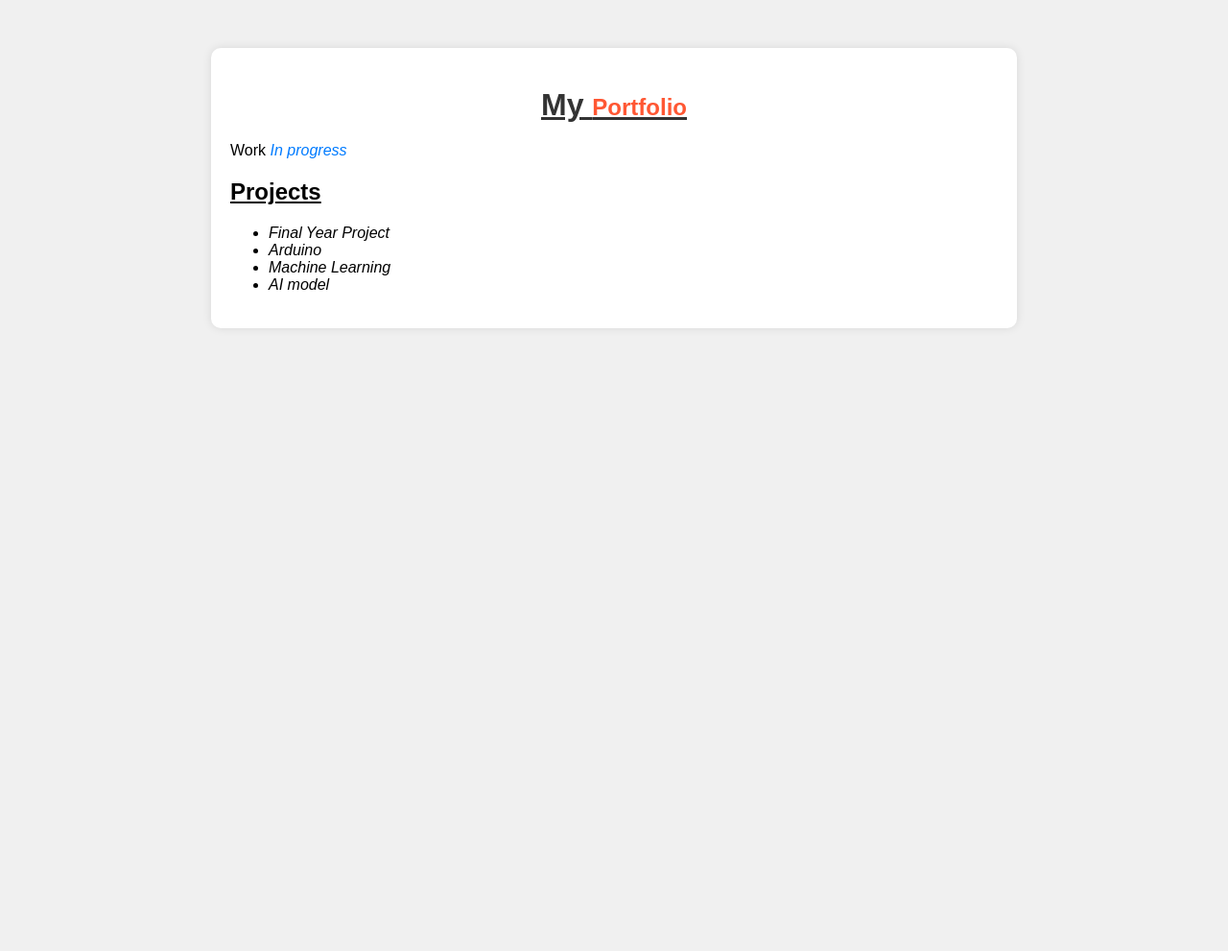
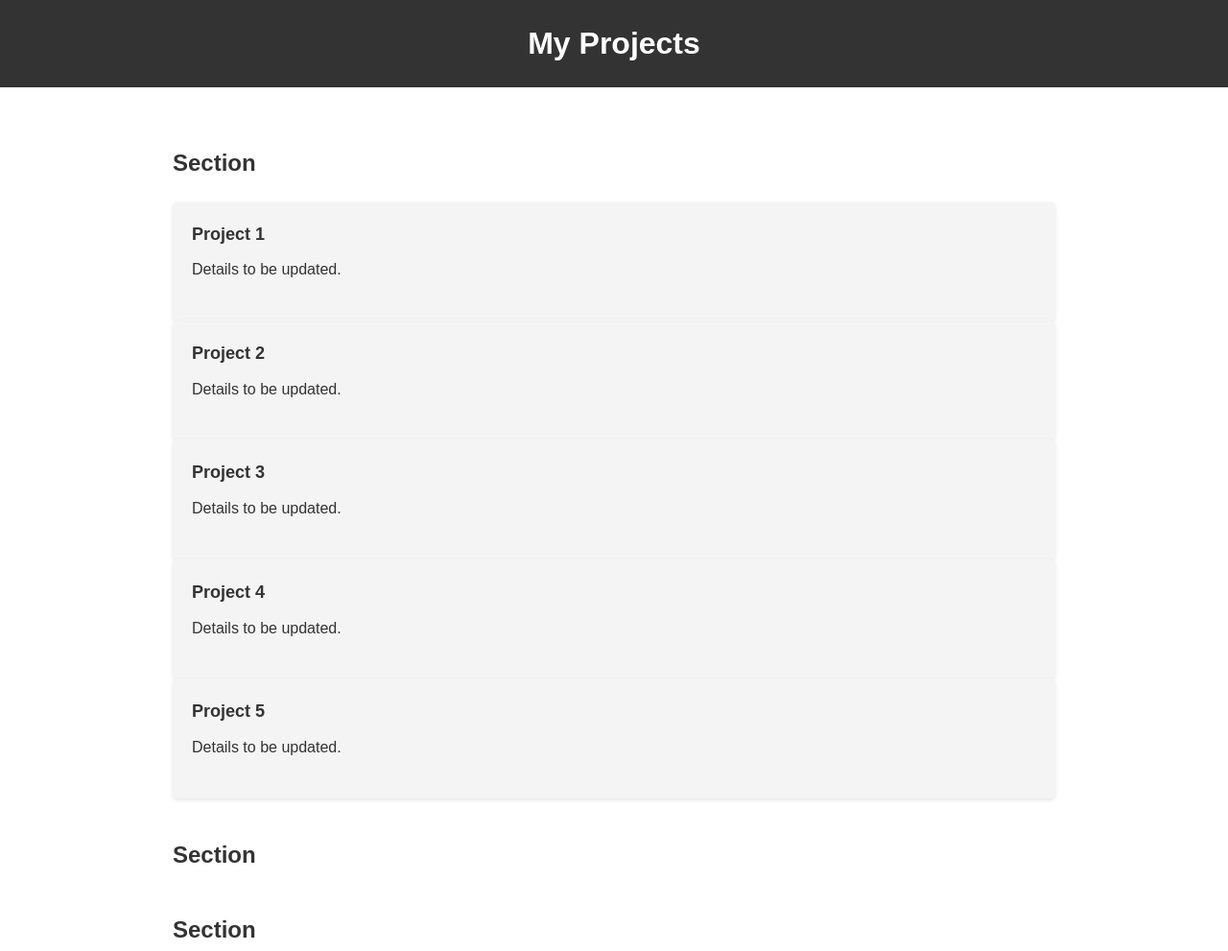
Before and after one commit to qwertyl7l7/qwertyl7l7.github.io, a plain HTML site: page index.html in a window 1280 px wide. Shown: the whole page at 96% size. Before the commit the page ends 800 px from the top, so only its background shows below. Drawn offline with Linux system fonts and the light colour scheme.

Commit message:
beep beep renew

```diff
--- a/index.html
+++ b/index.html
@@ -3,64 +3,121 @@
 <head>
     <meta charset="UTF-8">
     <meta name="viewport" content="width=device-width, initial-scale=1.0">
-    <title>My Portfolio</title>
+    <title>My Projects</title>
     <style>
+        /* Reset some default styles */
+        * {
+            box-sizing: border-box;
+            margin: 0;
+            padding: 0;
+        }
+
         body {
             font-family: Arial, sans-serif;
-            margin: 0;
-            padding: 0;
-            background-color: #f0f0f0;
+            line-height: 1.6;
+            color: #333;
         }
 
         .container {
-            max-width: 800px;
-            margin: 50px auto;
+            max-width: 960px;
+            margin: 0 auto;
             padding: 20px;
-            background-color: #fff;
-            border-radius: 10px;
-            box-shadow: 0 0 10px rgba(0, 0, 0, 0.1);
         }
 
-        h1 {
-            text-align: center;
-            color: #333;
-            text-decoration: underline;
+        section {
+            margin-bottom: 40px;
+        }
+
+        h2 {
+            font-size: 24px;
             margin-bottom: 20px;
         }
 
-        .highlight {
-            color: #FF5733;
-            font-weight: bold;
-            font-size: 24px;
+        .project {
+            background-color: #f4f4f4;
+            padding: 20px;
+            border-radius: 5px;
+            box-shadow: 0 2px 4px rgba(0, 0, 0, 0.1);
         }
 
-        .decorated {
-            color: #007bff;
-            font-style: italic;
+        .project h3 {
+            font-size: 18px;
+            margin-bottom: 10px;
         }
 
-        .italic {
-            font-style: italic;
-        }
-
-        .underline {
-            text-decoration: underline;
+        .project p {
+            margin-bottom: 20px;
         }
     </style>
 </head>
 <body>
+    <!DOCTYPE html>
+<html lang="en">
+<head>
+    <meta charset="UTF-8">
+    <meta name="viewport" content="width=device-width, initial-scale=1.0">
+    <title>My Projects</title>
+    <style>
+        /* ... existing styles ... */
 
-<div class="container">
-    <h1>My <span class="highlight">Portfolio</span></h1>
-    <p>Work <span class="decorated">In progress</span></p>
-    <h2><span class="underline">Projects</span></h2>
-    <ul>
-        <li><span class="italic">Final Year Project</span></li>
-        <li><span class="italic">Arduino</span></li>
-        <li><span class="italic">Machine Learning</span></li>
-        <li><span class="italic">AI model</span></li>
-    </ul>
-</div>
+        /* Add styles for the header */
+        header {
+            background-color: #333;
+            color: #fff;
+            padding: 20px;
+            text-align: center;
+        }
 
+        header h1 {
+            font-size: 32px;
+            margin: 0;
+        }
+    </style>
+</head>
+<body>
+    <header>
+        <h1>My Projects</h1>
+    </header>
+
+    <div class="container">
+        <!-- ... existing content ... -->
+    </div>
 </body>
 </html>
+    <div class="container">
+        <section>
+            <h2>Section</h2>
+            <div class="project">
+                <h3>Project 1</h3>
+                <p>Details to be updated.</p>
+            </div>
+            <div class="project">
+                <h3>Project 2</h3>
+                <p>Details to be updated.</p>
+            </div>
+            <div class="project">
+                <h3>Project 3</h3>
+                <p>Details to be updated.</p>
+            </div>
+            <div class="project">
+                <h3>Project 4</h3>
+                <p>Details to be updated.</p>
+            </div>
+            <div class="project">
+                <h3>Project 5</h3>
+                <p>Details to be updated.</p>
+            </div>
+        </section>
+
+        <section>
+            <h2>Section</h2>
+            <!-- Content for this section -->
+        </section>
+
+        <section>
+            <h2>Section</h2>
+            <!-- Content for this section -->
+        </section>
+    </div>
+</body>
+</html>
```
Also changed, not shown: 1 other file.
